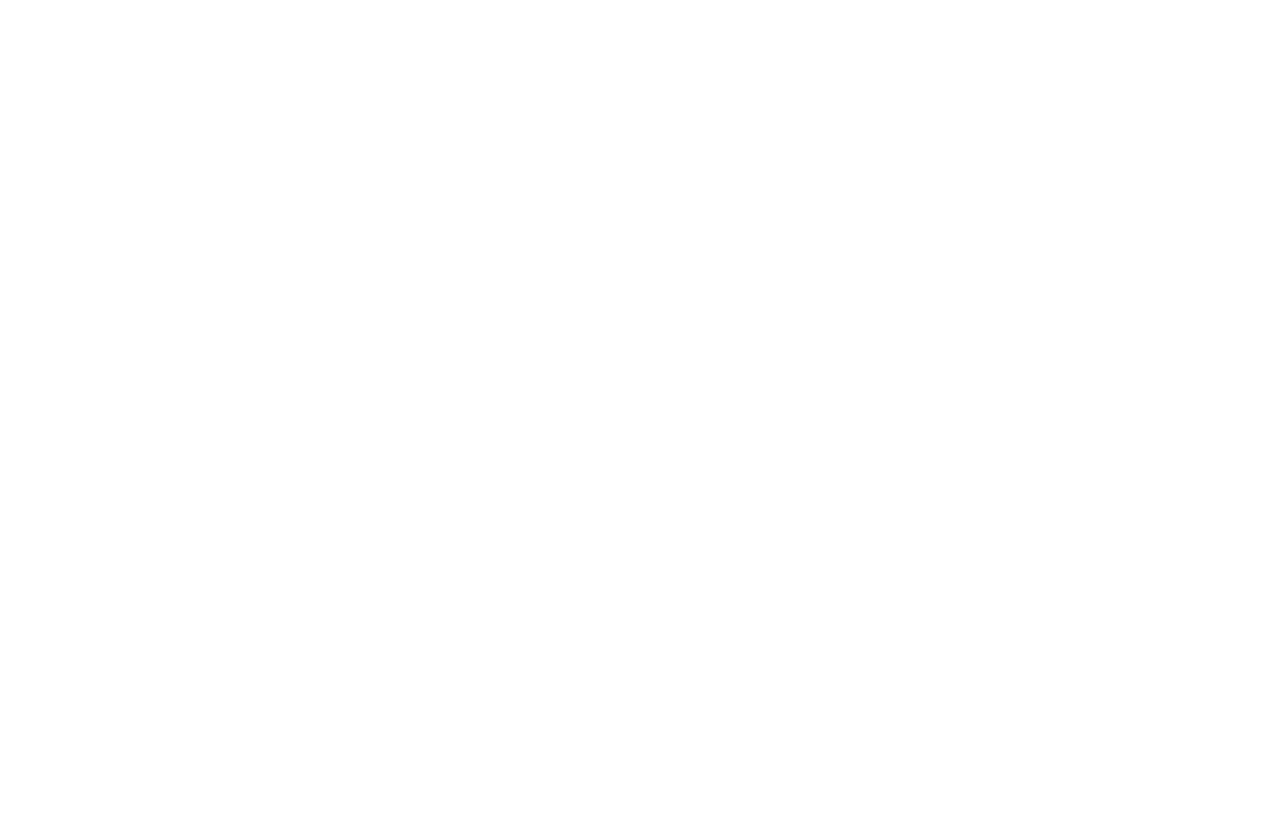
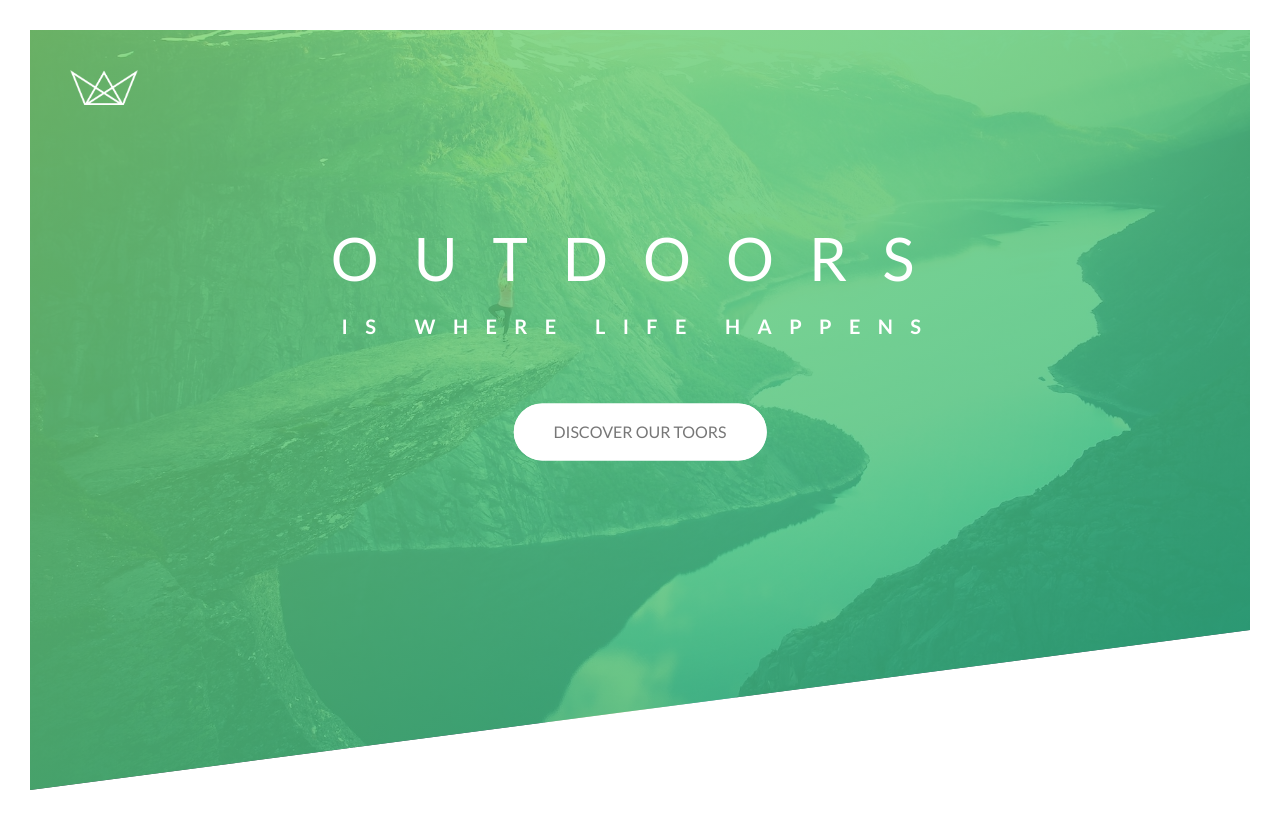
Before and after one commit to luk-marshal/Natours, a plain HTML site: page index.html in a window 1280 px wide. Drawn offline with Linux system fonts and the light colour scheme; files that its build step writes are made by us from their sources.

Commit message:
Building Header: clip-path, keyframes, animation,

```diff
--- a/css/style.css
+++ b/css/style.css
@@ -6,3 +6,189 @@ Medium green: #55c57a
 Dark green: #28b485
 
 */
+
+/* html {
+  font-size: 62.5%;
+} */
+
+* {
+  margin: 0;
+  padding: 0;
+  box-sizing: border-box;
+}
+
+body {
+  font-family: 'Lato', sans-serif;
+  font-weight: 400;
+  font-size: 16px;
+  line-height: 1.7;
+  color: #777;
+  padding: 30px;
+}
+
+.header{
+  height: 95vh;
+  background-image:
+    linear-gradient(
+      to right bottom,
+      rgba(126, 213, 111, 0.8),
+      rgba(40, 180, 133, 0.8)),
+    url(../img/hero.jpg);
+  background-size: cover;
+  background-position: top;
+
+  clip-path: polygon(0 0, 100% 0, 100% 75vh, 0 100%);
+  position: relative;
+}
+
+.logo-box{
+  position: absolute;
+  top: 40px;
+  left: 40px;
+}
+
+.logo{
+  height: 35px;
+}
+
+.text-box{
+  position: absolute;
+  top: 40%;
+  left: 50%;
+
+  /* To center content inside header */
+  transform: translate(-50%,-50%);
+  text-align: center;
+
+}
+
+.heading-primary{
+  color: #fff;
+  text-transform: uppercase;
+
+  /* Used with @keyframes animation to avoid 'shaky' behavior */
+  backface-visibility: hidden;
+  margin-bottom: 60px;
+}
+
+.heading-primary-main{
+  display: block;
+  font-size: 60px;
+  font-weight: 400;
+  letter-spacing: 35px;
+
+  animation-name: moveInLeft;
+  animation-duration: 1s;
+  animation-timing-function: ease-out;
+
+  /*
+  animation-delay: 3s;
+  animation-iteration-count: 3;
+  */
+}
+
+.heading-primary-sub{
+  display: block;
+  font-size: 20px;
+  font-weight: 700;
+  letter-spacing: 17.4px;
+
+
+  /* animation-name: moveInRight;
+  animation-duration: 1s;
+  animation-timing-function: ease-out; */
+  animation: moveInRight 1s ease-out;
+}
+
+
+@keyframes moveInLeft {
+  0% {
+    opacity: 0;
+    transform: translateX(-100px);
+  }
+  80%{
+    transform: translateX(10px);
+  }
+  100%{
+    opacity: 1;
+    transform: translateX(0);
+  }
+}
+
+@keyframes moveInRight {
+  0% {
+    opacity: 0;
+    transform: translateX(100px);
+  }
+  80%{
+    transform: translateX(-10px);
+  }
+  100%{
+    opacity: 1;
+    transform: translateX(0);
+  }
+}
+
+@keyframes moveInBottom {
+  0% {
+    opacity: 0;
+    transform: translateY(30px);
+  }
+  100%{
+    opacity: 1;
+    transform: translateY(0);
+  }
+}
+
+.btn:link,
+.btn:visited{
+  display: inline-block;
+  padding: 15px 40px;
+  text-transform: uppercase;
+  text-decoration: none;
+  border-radius: 100px;
+  transition: all .2s;
+  position: relative;
+}
+
+.btn:hover{
+  transform: translateY(-3px);
+  box-shadow: 0 10px 20px rgba(0,0,0,.2);
+}
+
+.btn:active{
+  transform: translateY(-1px);
+  box-shadow: 0 5px 10px rgba(0,0,0,.2);
+}
+
+.btn-white{
+  background-color: #fff;
+  color: #777;
+}
+
+.btn::after{
+  content: '';
+  display: inline-block;
+  height: 100%;
+  width: 100%;
+  border-radius: inherit;
+  position: absolute;
+  top: 0;
+  left: 0;
+  z-index: -1;
+  transition: all .4s;
+}
+
+.btn-white::after{
+  background-color: #fff;
+}
+
+.btn:hover::after{
+  transform: scaleX(1.4) scaleY(1.6);
+  opacity: 0;
+}
+
+.btn-animated{
+  animation: moveInBottom .5s ease-out .75s;
+  animation-fill-mode: backwards;
+}
--- a/index.html
+++ b/index.html
@@ -1,19 +1,34 @@
 <!DOCTYPE html>
 <html lang="en">
-    <head>
-        <meta charset="UTF-8">
-        <meta name="viewport" content="width=device-width, initial-scale=1.0">
+  <head>
+    <meta charset="UTF-8" />
+    <meta name="viewport" content="width=device-width, initial-scale=1.0" />
 
-        <link href="https://fonts.googleapis.com/css?family=Lato:100,300,400,700,900" rel="stylesheet">
+    <link
+      href="https://fonts.googleapis.com/css?family=Lato:100,300,400,700,900"
+      rel="stylesheet"
+    />
 
-        <link rel="stylesheet" href="css/icon-font.css">
-        <link rel="stylesheet" href="css/style.css">
-        <link rel="shortcut icon" type="image/png" href="img/favicon.png">
+    <!-- <link rel="stylesheet" href="css/icon-font.css" /> -->
+    <link rel="stylesheet" href="css/style.css" />
+    <link rel="shortcut icon" type="image/png" href="img/favicon.png" />
 
-        <title>Natours | Exciting tours for adventurous people</title>
-    </head>
-    <body>
+    <title>Natours | Exciting tours for adventurous people</title>
+  </head>
+  <body>
+    <header class="header">
+      <picture class="logo-box">
+        <source srcset="img/logo-white.png" type="image/png">
+        <img class="logo" src="img/logo-white.png" alt="Natouts Logo">
+      </picture>
 
-
-    </body>
+      <div class="text-box">
+        <h1 class="heading-primary">
+          <span class="heading-primary-main">Outdoors</span>
+          <span class="heading-primary-sub">is where life happens</span>
+        </h1>
+        <a class="btn btn-white btn-animated" href="#">Discover our toors</a>
+      </div>
+    </header>
+  </body>
 </html>
```
Also changed, not shown: README.md (added).
